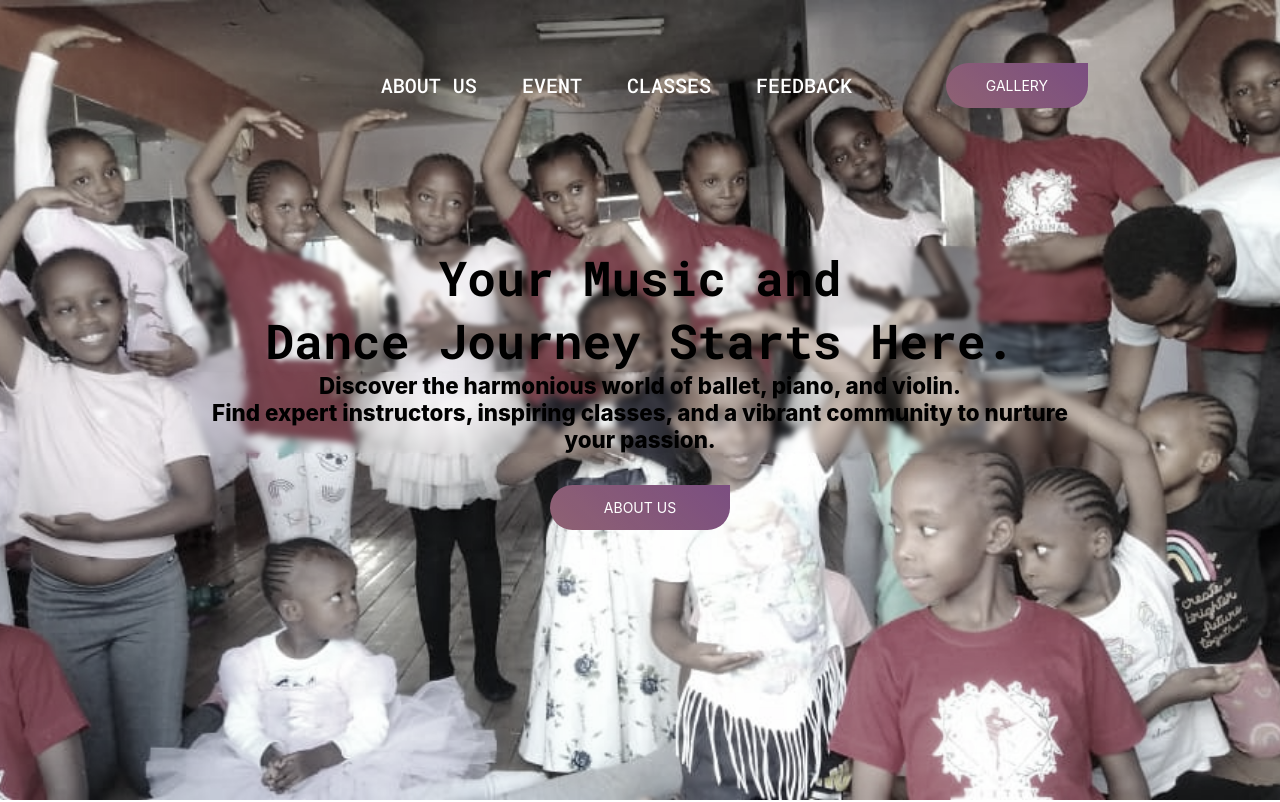
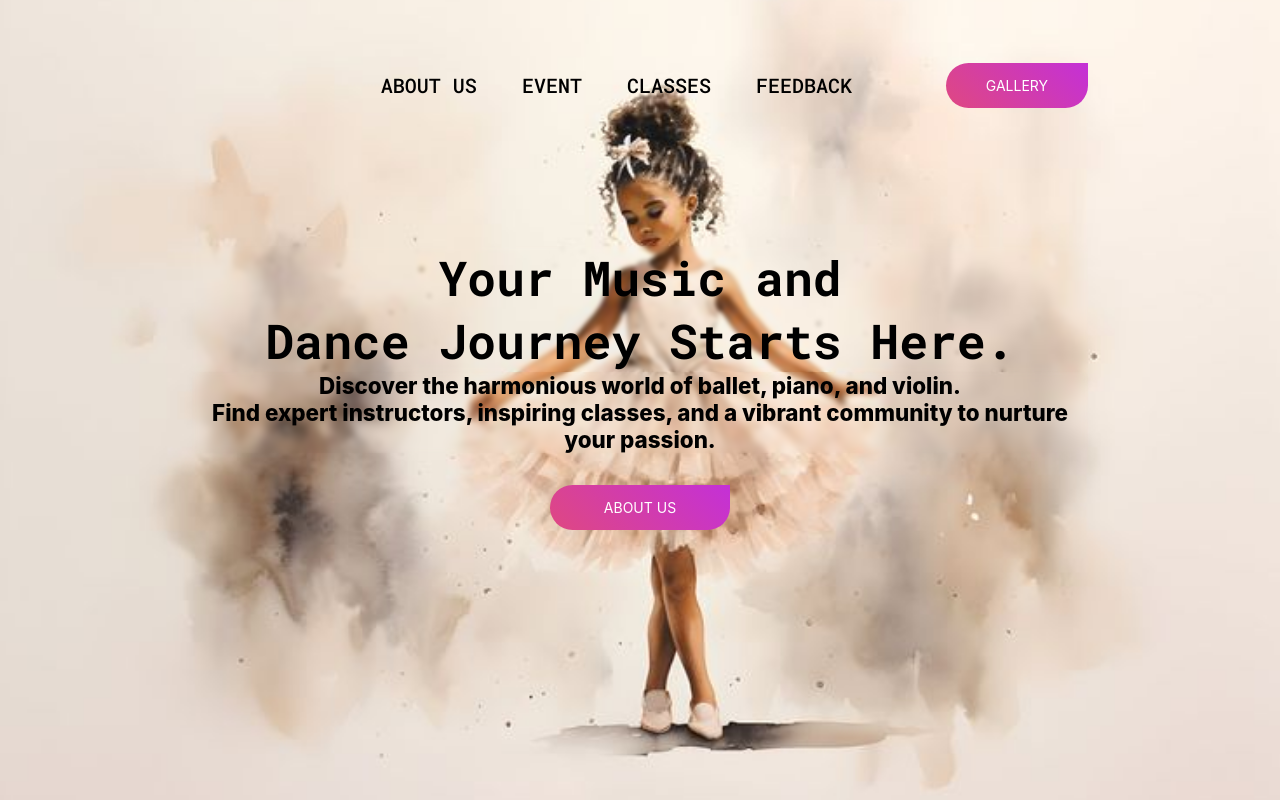
Before and after one commit to tobias-omondi/Fanakakids, a React (Create React App) app in the folder fanakakidstalents/: page / in a window 1280 px wide. Shown: the top 802 px of the page. Built offline with nearby package versions, Linux system fonts and the light colour scheme; a web font is replaced by a local one.

Commit message:
css updated

```diff
--- a/fanakakidstalents/src/components/Navbar.css
+++ b/fanakakidstalents/src/components/Navbar.css
@@ -14,7 +14,7 @@
     min-height: 100vh;
     overflow: hidden;
     padding: 20px 15%;
-    filter: grayscale(70%);
+    /* filter: grayscale(100%); */
 }
 .logo{
     width: 110px;
@@ -33,7 +33,7 @@
     margin: 10px 15px;
 }
 nav ul li a {
-    color: #fff;
+    color: #000;
     text-decoration: none;
     margin-right: 15px;
     font-weight: 500;
```
Also changed, not shown: fanakakidstalents/src/Asset/fanakakidstalent.jpeg.
